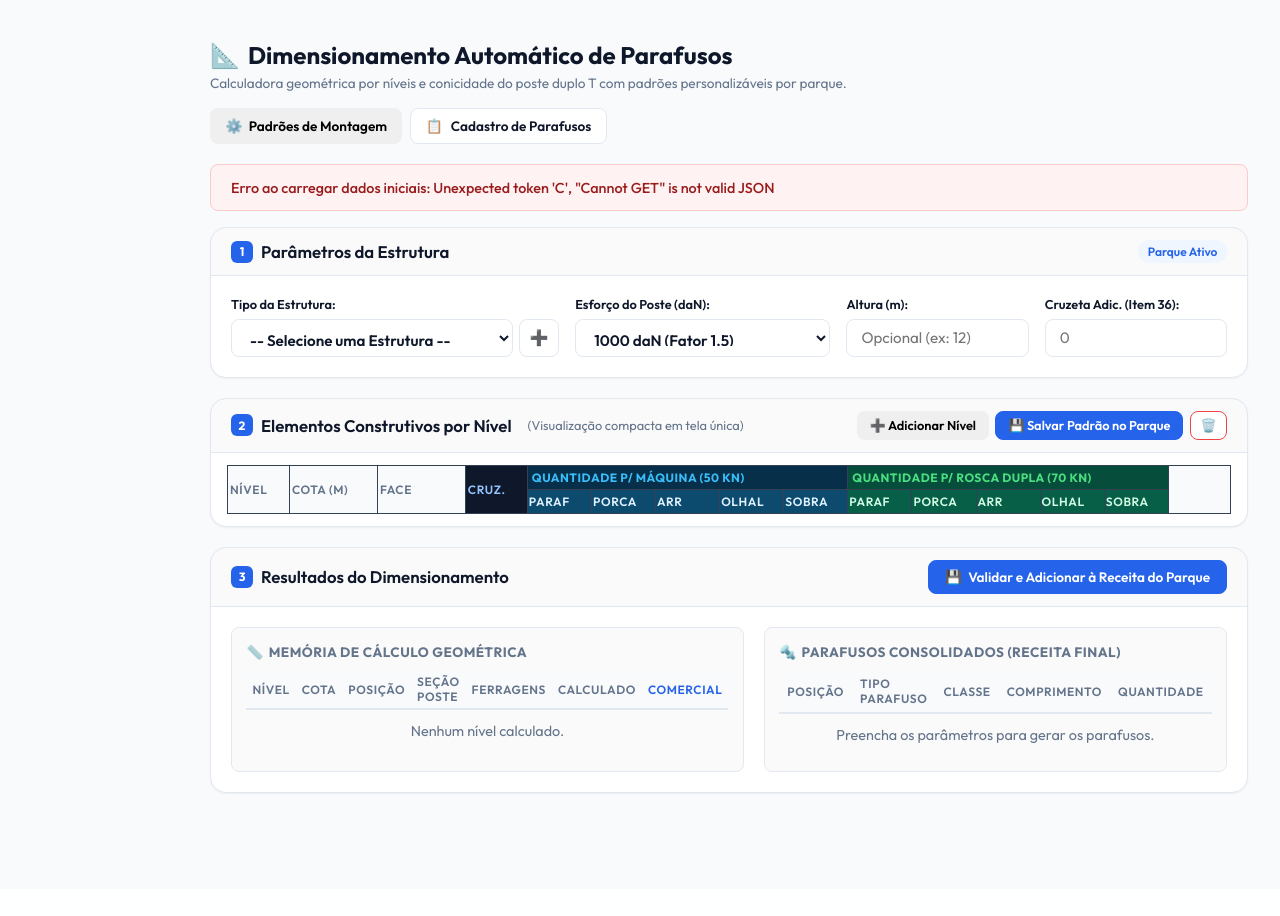
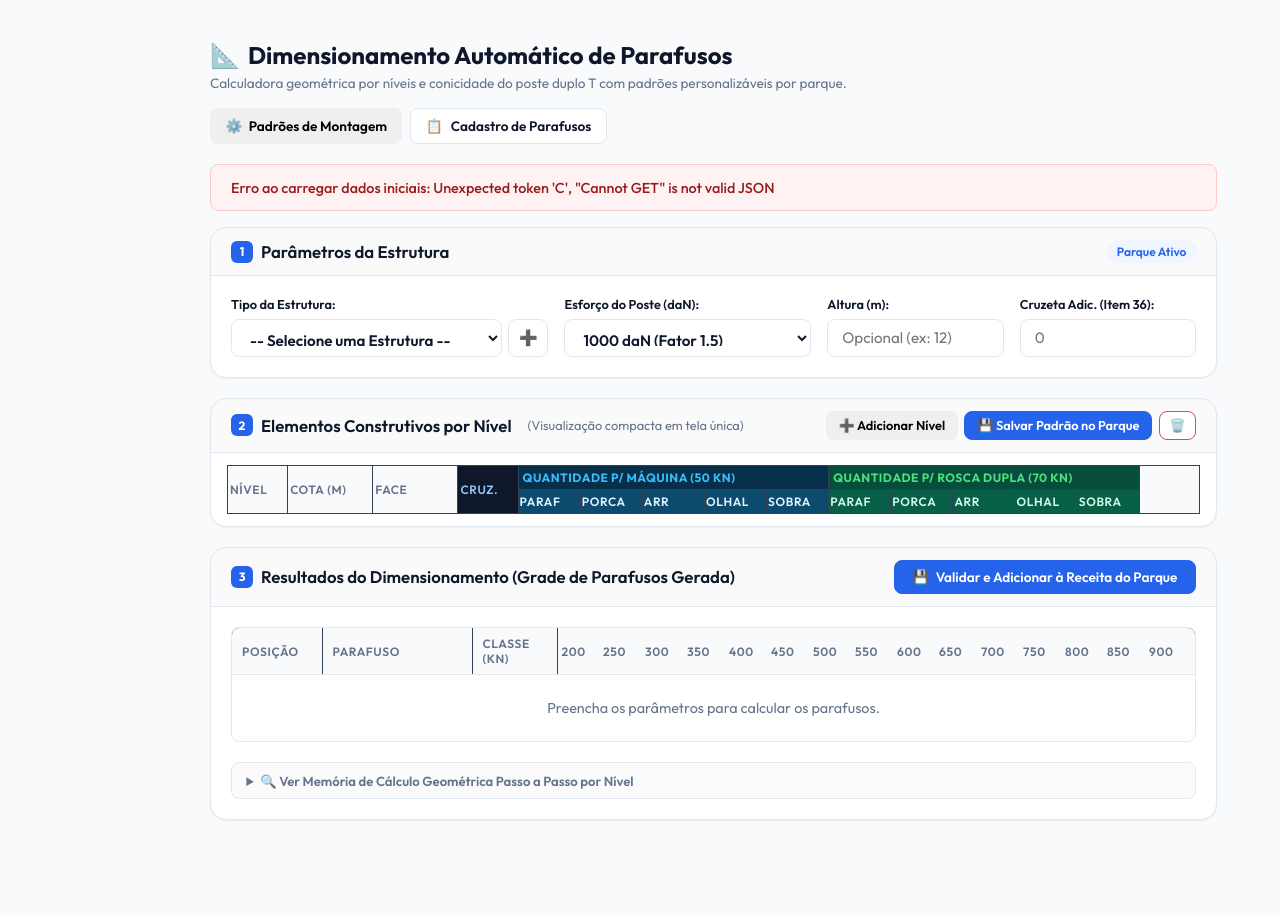
Before and after one commit to viniciusars/Listas-online, a Python web app: template templates/dimensionar_parafusos.html in a window 1280 px wide. Shown: the part 70-986 px from the top of the page. Before the commit the page ends 864 px from the top, so only its background shows below. Run offline with Jinja, Linux system fonts and the light colour scheme; the template is opened without the code that fills it, so the values that code supplies are empty.

Commit message:
feat(ui): implementar tabela matricial de parafusos no Card 3 identica a pagina Cadastrar Parafusos

```diff
--- a/templates/dimensionar_parafusos.html
+++ b/templates/dimensionar_parafusos.html
@@ -185,69 +185,83 @@
     </div>
   </div>
 
-  <!-- CARD 3: Resultados do Dimensionamento (Design Moderno em Dashboard) -->
+  <!-- CARD 3: Resultados do Dimensionamento (Grade Matricial Idêntica ao Cadastro de Parafusos) -->
   <div class="card" style="margin-bottom: 1.5rem; background: var(--surface-color); border: 1px solid var(--border-color); border-radius: var(--border-radius, 12px); overflow: hidden; box-shadow: var(--shadow-sm);">
     <div style="display: flex; justify-content: space-between; align-items: center; flex-wrap: wrap; gap: 0.5rem; padding: 0.75rem 1.25rem; border-bottom: 1px solid var(--border-color); background: rgba(0,0,0,0.02);">
       <div style="display: flex; align-items: center; gap: 0.5rem;">
         <span style="background: var(--primary-color); color: #fff; width: 22px; height: 22px; border-radius: 6px; display: inline-flex; align-items: center; justify-content: center; font-size: 0.75rem; font-weight: 700;">3</span>
         <h2 style="font-size: 1.05rem; font-weight: 600; margin: 0; color: var(--text-main);">
-          Resultados do Dimensionamento
+          Resultados do Dimensionamento (Grade de Parafusos Gerada)
         </h2>
       </div>
-      <button class="btn btn-primary" id="btn-salvar-receita" onclick="salvarParafusosNaReceita()" style="font-weight: 600; font-size: 0.85rem; padding: 0.45rem 1rem; display: flex; align-items: center; gap: 0.4rem;">
+      <button class="btn btn-primary" id="btn-salvar-receita" onclick="salvarParafusosNaReceita()" style="font-weight: 600; font-size: 0.85rem; padding: 0.45rem 1.1rem; display: flex; align-items: center; gap: 0.4rem;">
         <span>💾</span> Validar e Adicionar à Receita do Parque
       </button>
     </div>
 
-    <div style="padding: 1.25rem; display: grid; grid-template-columns: 1fr 1fr; gap: 1.25rem;">
+    <div style="padding: 1.25rem;">
 
-      <!-- Lado Esquerdo: Memória de Cálculo Geométrica -->
-      <div style="background: rgba(0,0,0,0.02); border: 1px solid var(--border-color); border-radius: 8px; padding: 0.9rem;">
-        <h3 style="font-size: 0.85rem; font-weight: 700; text-transform: uppercase; letter-spacing: 0.5px; margin: 0 0 0.6rem; color: var(--text-muted); display: flex; align-items: center; gap: 0.3rem;">
-          <span>📏</span> Memória de Cálculo Geométrica
-        </h3>
-        <div style="overflow-x: auto;">
+      <!-- Grade Matricial por Comprimento (Fiel à Página Cadastrar Parafusos) -->
+      <div style="overflow-x: auto; margin-bottom: 1.25rem; border: 1px solid var(--border-color); border-radius: 8px;">
+        <table id="tabela-matriz-parafusos" style="width: 100%; border-collapse: collapse; font-size: 0.82rem; text-align: center;">
+          <thead>
+            <tr style="background: #1e293b; color: #f8fafc;">
+              <th style="padding: 8px 10px; text-align: left; min-width: 90px; border-right: 1px solid #334155;">POSIÇÃO</th>
+              <th style="padding: 8px 10px; text-align: left; min-width: 150px; border-right: 1px solid #334155;">PARAFUSO</th>
+              <th style="padding: 8px 10px; min-width: 85px; border-right: 1px solid #334155;">CLASSE (KN)</th>
+              <!-- Comprimentos fixos de 200 a 900 mm -->
+              <th style="padding: 8px 4px; min-width: 42px;">200</th>
+              <th style="padding: 8px 4px; min-width: 42px;">250</th>
+              <th style="padding: 8px 4px; min-width: 42px;">300</th>
+              <th style="padding: 8px 4px; min-width: 42px;">350</th>
+              <th style="padding: 8px 4px; min-width: 42px;">400</th>
+              <th style="padding: 8px 4px; min-width: 42px;">450</th>
+              <th style="padding: 8px 4px; min-width: 42px;">500</th>
+              <th style="padding: 8px 4px; min-width: 42px;">550</th>
+              <th style="padding: 8px 4px; min-width: 42px;">600</th>
+              <th style="padding: 8px 4px; min-width: 42px;">650</th>
+              <th style="padding: 8px 4px; min-width: 42px;">700</th>
+              <th style="padding: 8px 4px; min-width: 42px;">750</th>
+              <th style="padding: 8px 4px; min-width: 42px;">800</th>
+              <th style="padding: 8px 4px; min-width: 42px;">850</th>
+              <th style="padding: 8px 4px; min-width: 42px;">900</th>
+              <th style="padding: 8px 4px; width: 35px;"></th>
+            </tr>
+          </thead>
+          <tbody id="tbody-matriz-parafusos">
+            <tr>
+              <td colspan="19" style="padding: 24px; text-align: center; color: var(--text-muted);">
+                Preencha os parâmetros para calcular os parafusos.
+              </td>
+            </tr>
+          </tbody>
+        </table>
+      </div>
+
+      <!-- Detalhes Expansíveis da Memória de Cálculo Geométrica -->
+      <details style="background: rgba(0,0,0,0.015); border: 1px solid var(--border-color); border-radius: 8px; padding: 0.6rem 0.9rem;">
+        <summary style="font-size: 0.82rem; font-weight: 600; color: var(--text-muted); cursor: pointer; user-select: none;">
+          🔍 Ver Memória de Cálculo Geométrica Passo a Passo por Nível
+        </summary>
+        <div style="margin-top: 0.75rem; overflow-x: auto;">
           <table style="width: 100%; border-collapse: collapse; font-size: 0.78rem; text-align: left;">
             <thead>
               <tr style="border-bottom: 2px solid var(--border-color); color: var(--text-muted);">
-                <th style="padding: 4px 6px;">Nível</th>
-                <th style="padding: 4px 6px;">Cota</th>
-                <th style="padding: 4px 6px;">Posição</th>
-                <th style="padding: 4px 6px;">Seção Poste</th>
-                <th style="padding: 4px 6px;">Ferragens</th>
-                <th style="padding: 4px 6px;">Calculado</th>
-                <th style="padding: 4px 6px; color: var(--primary-color);">Comercial</th>
+                <th style="padding: 5px 6px;">Nível</th>
+                <th style="padding: 5px 6px;">Cota</th>
+                <th style="padding: 5px 6px;">Posição</th>
+                <th style="padding: 5px 6px;">Seção Poste</th>
+                <th style="padding: 5px 6px;">Ferragens Somadas</th>
+                <th style="padding: 5px 6px;">Comp. Calculado</th>
+                <th style="padding: 5px 6px; color: var(--primary-color);">Comp. Comercial</th>
               </tr>
             </thead>
             <tbody id="tbody-memoria-calculo">
-              <tr><td colspan="7" style="padding: 12px; text-align: center; color: var(--text-muted);">Nenhum nível calculado.</td></tr>
+              <tr><td colspan="7" style="padding: 8px; text-align: center; color: var(--text-muted);">Nenhum nível calculado.</td></tr>
             </tbody>
           </table>
         </div>
-      </div>
-
-      <!-- Lado Direito: Parafusos Finais Consolidados -->
-      <div style="background: rgba(0,0,0,0.02); border: 1px solid var(--border-color); border-radius: 8px; padding: 0.9rem; display: flex; flex-direction: column;">
-        <h3 style="font-size: 0.85rem; font-weight: 700; text-transform: uppercase; letter-spacing: 0.5px; margin: 0 0 0.6rem; color: var(--text-muted); display: flex; align-items: center; gap: 0.3rem;">
-          <span>🔩</span> Parafusos Consolidados (Receita Final)
-        </h3>
-        <div style="flex: 1;">
-          <table style="width: 100%; border-collapse: collapse; font-size: 0.82rem; text-align: left;">
-            <thead>
-              <tr style="border-bottom: 2px solid var(--border-color); color: var(--text-muted);">
-                <th style="padding: 6px 8px;">Posição</th>
-                <th style="padding: 6px 8px;">Tipo Parafuso</th>
-                <th style="padding: 6px 8px;">Classe</th>
-                <th style="padding: 6px 8px;">Comprimento</th>
-                <th style="padding: 6px 8px; text-align: right;">Quantidade</th>
-              </tr>
-            </thead>
-            <tbody id="tbody-parafusos-consolidados">
-              <tr><td colspan="5" style="padding: 12px; text-align: center; color: var(--text-muted);">Preencha os parâmetros para gerar os parafusos.</td></tr>
-            </tbody>
-          </table>
-        </div>
-      </div>
+      </details>
 
     </div>
   </div>
@@ -366,7 +380,7 @@
 </div>
 
 <style>
-  /* Células de input compactas da tabela */
+  /* Células de input compactas da tabela de níveis */
   .cell-grid-input {
     width: 100%;
     box-sizing: border-box;
@@ -395,15 +409,40 @@
     font-size: 0.75rem;
     font-weight: 600;
   }
+
+  /* Células da Grade Matricial */
+  .cell-matriz-qtd {
+    width: 100%;
+    box-sizing: border-box;
+    padding: 4px 2px;
+    text-align: center;
+    border: 1px solid transparent;
+    border-radius: 4px;
+    background: transparent;
+    color: var(--text-main);
+    font-size: 0.85rem;
+    font-weight: 700;
+  }
+  .cell-matriz-qtd:focus {
+    outline: 2px solid var(--primary-color);
+    background: var(--surface-color);
+    border-color: var(--primary-color);
+  }
   .text-center {
     text-align: center;
   }
   tr.grid-row:hover td {
     background: rgba(59, 130, 246, 0.04);
   }
+  tr.matriz-row:hover td {
+    background: rgba(59, 130, 246, 0.04);
+  }
 </style>
 
 <script>
+// Lista Fixa de Comprimentos Comerciais (Idêntica à tela Cadastrar Parafusos)
+const COMPRIMENTOS_GRADE = [200, 250, 300, 350, 400, 450, 500, 550, 600, 650, 700, 750, 800, 850, 900];
+
 // Estado Global
 let dadosGlobais = {
   estruturas: [],
@@ -415,6 +454,7 @@ let dadosGlobais = {
 
 let linhasGridAtuais = [];
 let resultadoCalculoAtual = null;
+let specsMatrizAtuais = []; // [{posicao, parafuso, esf_parafuso, comprimentos: {350: 3, ...}}, ...]
 
 // Inicialização
 document.addEventListener('DOMContentLoaded', async () => {
@@ -682,12 +722,31 @@ async function calcularTudo() {
 }
 
 function renderizarResultados(data) {
-  // 1. Memória de cálculo
+  // 1. Converte lista plana de parafusos consolidados em specs matriciais (Idêntico ao Cadastrar Parafusos)
+  const specsMap = {};
+  specsMatrizAtuais = [];
+
+  (data.parafusos_consolidados || []).forEach(p => {
+    const chave = p.posicao + '|' + p.parafuso + '|' + p.esf_parafuso;
+    if (!(chave in specsMap)) {
+      specsMap[chave] = specsMatrizAtuais.length;
+      specsMatrizAtuais.push({
+        posicao: p.posicao,
+        parafuso: p.parafuso,
+        esf_parafuso: p.esf_parafuso,
+        comprimentos: {}
+      });
+    }
+    specsMatrizAtuais[specsMap[chave]].comprimentos[p.comprimento] = p.quantidade;
+  });
+
+  renderizarMatrizParafusos();
+
+  // 2. Memória de cálculo passo a passo
   const tbodyMemoria = document.getElementById('tbody-memoria-calculo');
   tbodyMemoria.innerHTML = '';
 
   data.detalhes_niveis.forEach(n => {
-    // Máquina
     if (n.detalhes_maquina) {
       const trM = document.createElement('tr');
       trM.style.borderBottom = '1px solid var(--border-color)';
@@ -698,12 +757,11 @@ function renderizarResultados(data) {
         <td style="padding: 4px 6px;">${n.secao_poste_mm} mm</td>
         <td style="padding: 4px 6px;">+ ${n.detalhes_maquina.esp_ferragens} mm</td>
         <td style="padding: 4px 6px;">= ${n.detalhes_maquina.comp_calc} mm</td>
-        <td style="padding: 4px 6px;"><strong style="color: #2563eb; font-size: 0.9rem;">${n.detalhes_maquina.comp_comercial} mm</strong> (${n.detalhes_maquina.quantidade} un)</td>
+        <td style="padding: 4px 6px;"><strong style="color: #2563eb; font-size: 0.85rem;">${n.detalhes_maquina.comp_comercial} mm</strong> (${n.detalhes_maquina.quantidade} un)</td>
       `;
       tbodyMemoria.appendChild(trM);
     }
 
-    // Rosca Dupla
     if (n.detalhes_dupla) {
       const trD = document.createElement('tr');
       trD.style.borderBottom = '1px solid var(--border-color)';
@@ -714,38 +772,87 @@ function renderizarResultados(data) {
         <td style="padding: 4px 6px;">${n.secao_poste_mm} mm</td>
         <td style="padding: 4px 6px;">+ ${n.detalhes_dupla.esp_ferragens} mm</td>
         <td style="padding: 4px 6px;">= ${n.detalhes_dupla.comp_calc} mm</td>
-        <td style="padding: 4px 6px;"><strong style="color: #16a34a; font-size: 0.9rem;">${n.detalhes_dupla.comp_comercial} mm</strong> (${n.detalhes_dupla.quantidade} un)</td>
+        <td style="padding: 4px 6px;"><strong style="color: #16a34a; font-size: 0.85rem;">${n.detalhes_dupla.comp_comercial} mm</strong> (${n.detalhes_dupla.quantidade} un)</td>
       `;
       tbodyMemoria.appendChild(trD);
     }
   });
+}
 
-  // 2. Grade Consolidada
-  const tbodyConsolidado = document.getElementById('tbody-parafusos-consolidados');
-  tbodyConsolidado.innerHTML = '';
+function renderizarMatrizParafusos() {
+  const tbody = document.getElementById('tbody-matriz-parafusos');
+  tbody.innerHTML = '';
 
-  if (!data.parafusos_consolidados || data.parafusos_consolidados.length === 0) {
-    tbodyConsolidado.innerHTML = '<tr><td colspan="5" style="padding: 12px; text-align: center; color: var(--text-muted);">Nenhum parafuso necessário para esta configuração.</td></tr>';
+  if (!specsMatrizAtuais.length) {
+    tbody.innerHTML = '<tr><td colspan="19" style="padding: 24px; text-align: center; color: var(--text-muted);">Nenhum parafuso necessário para esta configuração.</td></tr>';
     return;
   }
 
-  data.parafusos_consolidados.forEach(p => {
+  specsMatrizAtuais.forEach((spec, sIdx) => {
     const tr = document.createElement('tr');
+    tr.className = 'matriz-row';
     tr.style.borderBottom = '1px solid var(--border-color)';
-    tr.innerHTML = `
-      <td style="padding: 6px 8px;"><strong>${p.posicao}</strong></td>
-      <td style="padding: 6px 8px;">${p.parafuso}</td>
-      <td style="padding: 6px 8px;"><span style="font-size: 0.75rem; color: var(--text-muted);">${p.esf_parafuso} kN</span></td>
-      <td style="padding: 6px 8px;"><span class="badge" style="background: var(--primary-color); color: #fff; font-size: 0.85rem; font-weight: 700; padding: 2px 8px; border-radius: 4px;">${p.comprimento} mm</span></td>
-      <td style="padding: 6px 8px; text-align: right;"><strong style="font-size: 1rem; color: var(--text-main);">${p.quantidade}</strong></td>
+
+    let html = `
+      <td style="padding: 6px 8px; text-align: left; font-weight: 700; border-right: 1px solid var(--border-color); color: var(--text-main);">
+        ${spec.posicao}
+      </td>
+      <td style="padding: 6px 8px; text-align: left; font-weight: 600; border-right: 1px solid var(--border-color); color: var(--text-main);">
+        ${spec.parafuso}
+      </td>
+      <td style="padding: 6px 8px; text-align: center; border-right: 1px solid var(--border-color); color: var(--text-muted);">
+        ${spec.esf_parafuso}
+      </td>
     `;
-    tbodyConsolidado.appendChild(tr);
+
+    COMPRIMENTOS_GRADE.forEach(c => {
+      const v = spec.comprimentos[c];
+      if (v != null && v > 0) {
+        html += `
+          <td style="padding: 3px 2px; background: rgba(37, 99, 235, 0.08);">
+            <input type="number" class="cell-matriz-qtd" value="${v}" min="0" step="1" onchange="atualizarQtdMatriz(${sIdx}, ${c}, this.value)">
+          </td>
+        `;
+      } else {
+        html += `
+          <td style="padding: 3px 2px; color: var(--text-muted); opacity: 0.35;">
+            —
+          </td>
+        `;
+      }
+    });
+
+    html += `
+      <td style="padding: 4px; text-align: center;">
+        <button class="btn btn-outline" style="padding: 2px 6px; font-size: 0.85rem; color: var(--text-muted); border-color: transparent;" onclick="removerSpecMatriz(${sIdx})" title="Remover linha">
+          ×
+        </button>
+      </td>
+    `;
+
+    tr.innerHTML = html;
+    tbody.appendChild(tr);
   });
 }
 
+function atualizarQtdMatriz(sIdx, comp, valor) {
+  const v = parseFloat(valor);
+  if (isNaN(v) || v <= 0) {
+    delete specsMatrizAtuais[sIdx].comprimentos[comp];
+  } else {
+    specsMatrizAtuais[sIdx].comprimentos[comp] = v;
+  }
+}
+
+function removerSpecMatriz(sIdx) {
+  specsMatrizAtuais.splice(sIdx, 1);
+  renderizarMatrizParafusos();
+}
+
 function limparResultados() {
-  document.getElementById('tbody-memoria-calculo').innerHTML = '<tr><td colspan="7" style="padding: 12px; text-align: center; color: var(--text-muted);">Nenhum nível calculado.</td></tr>';
-  document.getElementById('tbody-parafusos-consolidados').innerHTML = '<tr><td colspan="5" style="padding: 12px; text-align: center; color: var(--text-muted);">Preencha os parâmetros para gerar os parafusos.</td></tr>';
+  specsMatrizAtuais = [];
+  document.getElementById('tbody-matriz-parafusos').innerHTML = '<tr><td colspan="19" style="padding: 24px; text-align: center; color: var(--text-muted);">Preencha os parâmetros para calcular os parafusos.</td></tr>';
+  document.getElementById('tbody-memoria-calculo').innerHTML = '<tr><td colspan="7" style="padding: 8px; text-align: center; color: var(--text-muted);">Nenhum nível calculado.</td></tr>';
 }
 
 // Ações de Persistência no Parque
@@ -807,8 +914,25 @@ async function excluirEstruturaParque() {
 }
 
 async function salvarParafusosNaReceita() {
-  if (!resultadoCalculoAtual || !resultadoCalculoAtual.parafusos_consolidados || resultadoCalculoAtual.parafusos_consolidados.length === 0) {
-    exibirAlerta('Não há parafusos gerados para salvar na receita.', 'warning');
+  // Converte specsMatrizAtuais de volta para lista plana de parafusos
+  const linhasParaSalvar = [];
+  specsMatrizAtuais.forEach(spec => {
+    for (const compr in spec.comprimentos) {
+      const qtd = spec.comprimentos[compr];
+      if (qtd > 0) {
+        linhasParaSalvar.push({
+          posicao: spec.posicao,
+          parafuso: spec.parafuso,
+          esf_parafuso: spec.esf_parafuso,
+          comprimento: parseInt(compr),
+          quantidade: qtd
+        });
+      }
+    }
+  });
+
+  if (!linhasParaSalvar.length) {
+    exibirAlerta('Não há parafusos gerados na tabela para salvar.', 'warning');
     return;
   }
 
@@ -828,7 +952,7 @@ async function salvarParafusosNaReceita() {
         esforco: esforco,
         altura: altura,
         cruzeta_adicional: cruzeta,
-        linhas: resultadoCalculoAtual.parafusos_consolidados
+        linhas: linhasParaSalvar
       })
     });
 
```
